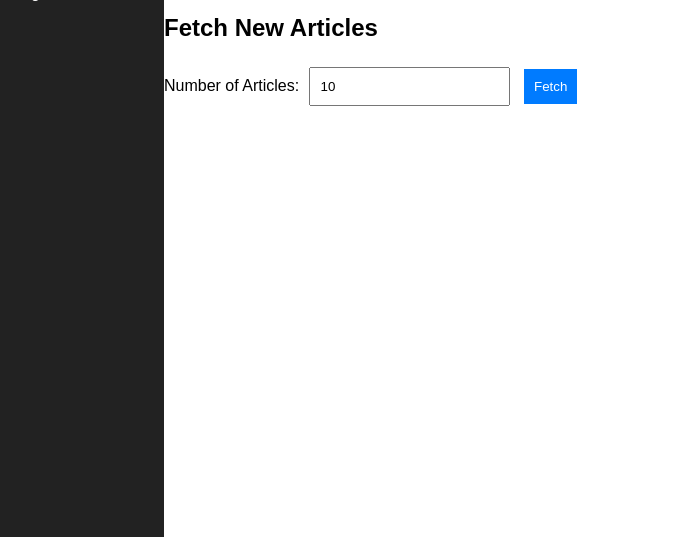
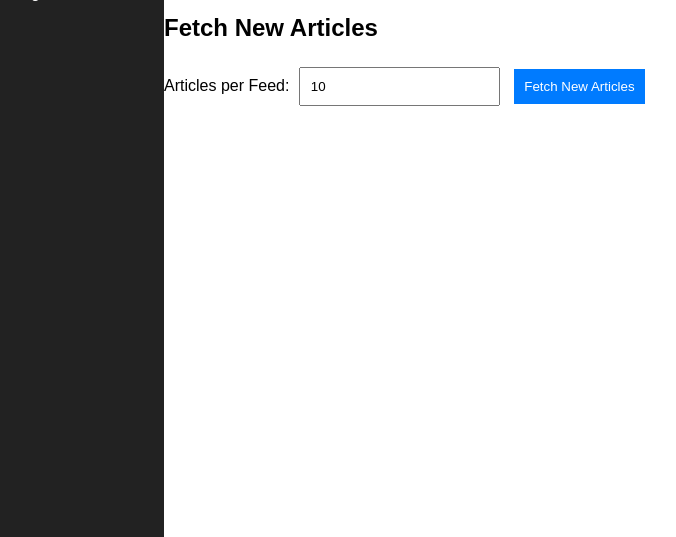
Before and after one commit to Arch99up/ai-blog-automation, a Flask app: page /feeds in a window 1280 px wide. Shown: the part 263-800 px from the top of the page, without its empty margins (126-802 px from the left). Run offline with Flask 3, Linux system fonts and the light colour scheme; data that the repository does not hold is empty.

Commit message:
Update feeds.html

```diff
--- a/templates/feeds.html
+++ b/templates/feeds.html
@@ -52,9 +52,9 @@
 
         <h2>Fetch New Articles</h2>
         <form action="/fetch_articles" method="POST">
-            <label for="article_limit">Number of Articles:</label>
-            <input type="number" id="article_limit" name="article_limit" min="1" value="10">
-            <button type="submit">Fetch</button>
+            <label for="article_limit">Articles per Feed:</label>
+            <input type="number" id="article_limit" name="article_limit" value="10" min="1">
+            <button type="submit">Fetch New Articles</button>
         </form>
     </div>
 </body>
```
